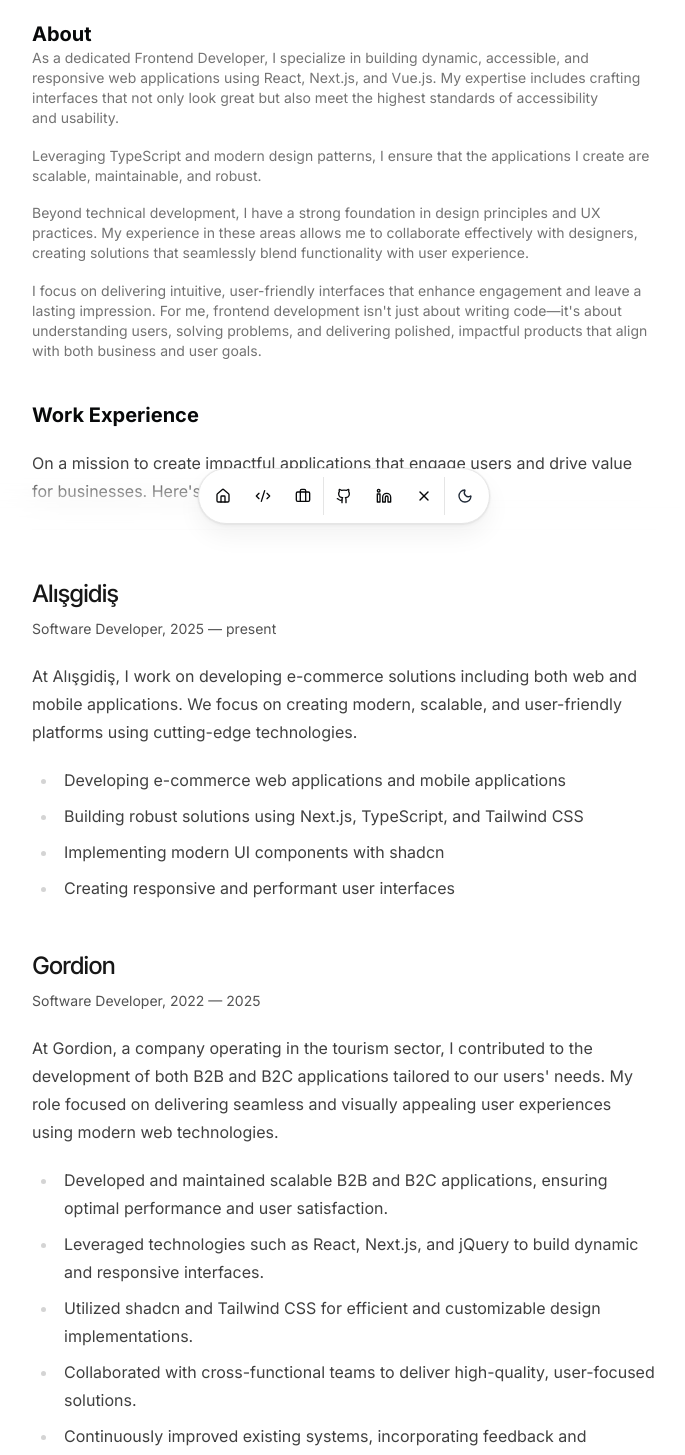
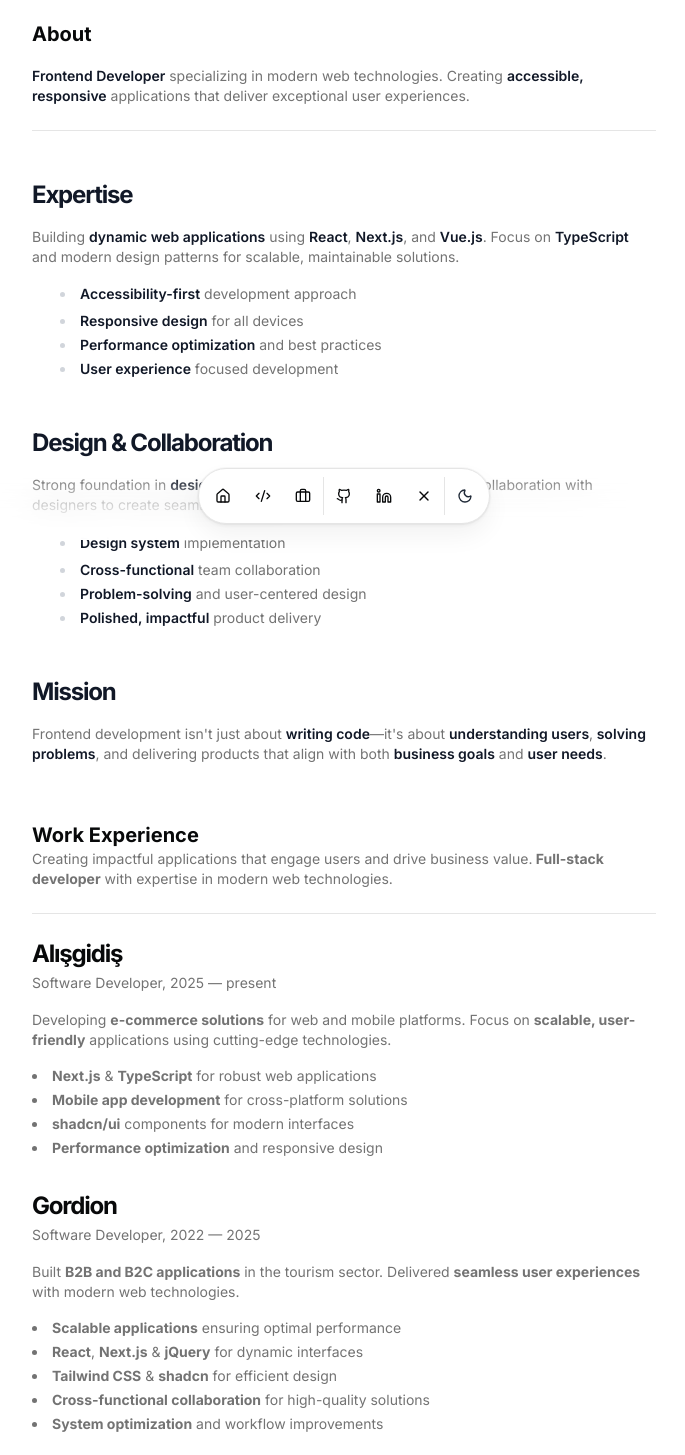
Before and after one commit to ahmetseha/ahmetseha.com, a Next.js app: page / in a window 1280 px wide. Shown: the part 260-1715 px from the top of the page, without its empty margins (296-981 px from the left). Built offline with nearby package versions, Linux system fonts and the light colour scheme.

Commit message:
Add About component to enhance personal overview on homepage; update Work component for improved content presentation and styling consistency.

```diff
--- /dev/null
+++ b/src/app/about/page.tsx
@@ -0,0 +1,80 @@
+export default function About() {
+  return (
+    <main className="space-y-6">
+      <header>
+        <p className="text-sm text-muted-foreground font-sans">
+          <strong>Frontend Developer</strong> specializing in modern web
+          technologies. Creating <strong>accessible, responsive</strong>{" "}
+          applications that deliver exceptional user experiences.
+        </p>
+        <hr className="my-6 border-neutral-200 dark:border-neutral-800" />
+      </header>
+
+      <section className="space-y-6">
+        <article>
+          <h2 className="text-2xl font-bold tracking-tighter font-sans mb-4">
+            Expertise
+          </h2>
+          <p className="text-sm text-muted-foreground font-sans mb-4">
+            Building <strong>dynamic web applications</strong> using{" "}
+            <strong>React</strong>, <strong>Next.js</strong>, and{" "}
+            <strong>Vue.js</strong>. Focus on <strong>TypeScript</strong> and
+            modern design patterns for scalable, maintainable solutions.
+          </p>
+          <ul className="list-disc list-inside space-y-1 text-sm text-muted-foreground font-sans">
+            <li>
+              <strong>Accessibility-first</strong> development approach
+            </li>
+            <li>
+              <strong>Responsive design</strong> for all devices
+            </li>
+            <li>
+              <strong>Performance optimization</strong> and best practices
+            </li>
+            <li>
+              <strong>User experience</strong> focused development
+            </li>
+          </ul>
+        </article>
+
+        <article>
+          <h2 className="text-2xl font-bold tracking-tighter font-sans mb-4">
+            Design & Collaboration
+          </h2>
+          <p className="text-sm text-muted-foreground font-sans mb-4">
+            Strong foundation in <strong>design principles</strong> and{" "}
+            <strong>UX practices</strong>. Effective collaboration with
+            designers to create seamless solutions.
+          </p>
+          <ul className="list-disc list-inside space-y-1 text-sm text-muted-foreground font-sans">
+            <li>
+              <strong>Design system</strong> implementation
+            </li>
+            <li>
+              <strong>Cross-functional</strong> team collaboration
+            </li>
+            <li>
+              <strong>Problem-solving</strong> and user-centered design
+            </li>
+            <li>
+              <strong>Polished, impactful</strong> product delivery
+            </li>
+          </ul>
+        </article>
+
+        <article>
+          <h2 className="text-2xl font-bold tracking-tighter font-sans mb-4">
+            Mission
+          </h2>
+          <p className="text-sm text-muted-foreground font-sans">
+            Frontend development isn't just about <strong>writing code</strong>
+            —it's about <strong>understanding users</strong>,
+            <strong> solving problems</strong>, and delivering products that
+            align with both <strong>business goals</strong> and{" "}
+            <strong>user needs</strong>.
+          </p>
+        </article>
+      </section>
+    </main>
+  );
+}
--- a/src/app/page.tsx
+++ b/src/app/page.tsx
@@ -6,6 +6,7 @@ import { DATA } from "@/data/resume";
 import Markdown from "react-markdown";
 import ProjectGrid from "./projects/page";
 import Work from "./work/page";
+import About from "./about/page";
 
 const BLUR_FADE_DELAY = 0.04;
 
@@ -43,7 +44,7 @@ export default function Page() {
         </BlurFade>
         <BlurFade delay={BLUR_FADE_DELAY * 4}>
           <div className="prose max-w-full text-pretty font-sans text-sm text-muted-foreground dark:prose-invert">
-            <Markdown>{DATA.summary}</Markdown>
+            <About />
           </div>
         </BlurFade>
       </section>
--- a/src/app/work/page.tsx
+++ b/src/app/work/page.tsx
@@ -1,84 +1,88 @@
-import Container from "@/components/shared/container"
+import Container from "@/components/shared/container";
 
 export default function Work() {
   return (
-    <main className="prose prose-neutral dark:prose-invert">
+    <main className="space-y-6">
       <header>
-        <p>
-          On a mission to create impactful applications that engage users and
-          drive value for businesses. Here's a summary of my journey so far.
+        <p className="text-sm text-muted-foreground font-sans">
+          Creating impactful applications that engage users and drive business
+          value.
+          <strong> Full-stack developer</strong> with expertise in modern web
+          technologies.
         </p>
         <hr className="my-6 border-neutral-200 dark:border-neutral-800" />
       </header>
 
-      <section>
+      <section className="space-y-8">
         <article>
-          <header>
-            <h2 className="font-medium text-2xl mb-1 tracking-tighter">
+          <header className="mb-4">
+            <h2 className="text-2xl font-bold tracking-tighter font-sans">
               Alışgidiş
             </h2>
-            <time className="text-neutral-600 dark:text-neutral-400 text-sm">
+            <time className="text-sm text-muted-foreground font-sans">
               Software Developer, 2025 — present
             </time>
           </header>
-          <p>
-            At Alışgidiş, I work on developing e-commerce solutions including
-            both web and mobile applications. We focus on creating modern,
-            scalable, and user-friendly platforms using cutting-edge
-            technologies.
+          <p className="text-sm text-muted-foreground font-sans mb-4">
+            Developing <strong>e-commerce solutions</strong> for web and mobile
+            platforms. Focus on <strong>scalable, user-friendly</strong>{" "}
+            applications using cutting-edge technologies.
           </p>
-          <ul className="list-disc">
+          <ul className="list-disc list-inside space-y-1 text-sm text-muted-foreground font-sans">
             <li>
-              Developing e-commerce web applications and mobile applications
+              <strong>Next.js</strong> & <strong>TypeScript</strong> for robust
+              web applications
             </li>
             <li>
-              Building robust solutions using Next.js, TypeScript, and Tailwind
-              CSS
+              <strong>Mobile app development</strong> for cross-platform
+              solutions
             </li>
-            <li>Implementing modern UI components with shadcn</li>
-            <li>Creating responsive and performant user interfaces</li>
+            <li>
+              <strong>shadcn/ui</strong> components for modern interfaces
+            </li>
+            <li>
+              <strong>Performance optimization</strong> and responsive design
+            </li>
           </ul>
         </article>
 
-        <article className="mt-8">
-          <header>
-            <h2 className="font-medium text-2xl mb-1 tracking-tighter">
+        <article>
+          <header className="mb-4">
+            <h2 className="text-2xl font-bold tracking-tighter font-sans">
               Gordion
             </h2>
-            <time className="text-neutral-600 dark:text-neutral-400 text-sm">
+            <time className="text-sm text-muted-foreground font-sans">
               Software Developer, 2022 — 2025
             </time>
           </header>
-          <p>
-            At Gordion, a company operating in the tourism sector, I contributed
-            to the development of both B2B and B2C applications tailored to our
-            users' needs. My role focused on delivering seamless and visually
-            appealing user experiences using modern web technologies.
+          <p className="text-sm text-muted-foreground font-sans mb-4">
+            Built <strong>B2B and B2C applications</strong> in the tourism
+            sector. Delivered <strong>seamless user experiences</strong> with
+            modern web technologies.
           </p>
-          <ul className="list-disc">
-            <li className="">
-              Developed and maintained scalable B2B and B2C applications,
-              ensuring optimal performance and user satisfaction.
+          <ul className="list-disc list-inside space-y-1 text-sm text-muted-foreground font-sans">
+            <li>
+              <strong>Scalable applications</strong> ensuring optimal
+              performance
             </li>
             <li>
-              Leveraged technologies such as React, Next.js, and jQuery to build
-              dynamic and responsive interfaces.
+              <strong>React</strong>, <strong>Next.js</strong> &{" "}
+              <strong>jQuery</strong> for dynamic interfaces
             </li>
             <li>
-              Utilized shadcn and Tailwind CSS for efficient and customizable
-              design implementations.
+              <strong>Tailwind CSS</strong> & <strong>shadcn</strong> for
+              efficient design
             </li>
             <li>
-              Collaborated with cross-functional teams to deliver high-quality,
-              user-focused solutions.
+              <strong>Cross-functional collaboration</strong> for high-quality
+              solutions
             </li>
             <li>
-              Continuously improved existing systems, incorporating feedback and
-              optimizing workflows to meet business goals.
+              <strong>System optimization</strong> and workflow improvements
             </li>
           </ul>
         </article>
       </section>
     </main>
-  )
+  );
 }
```
